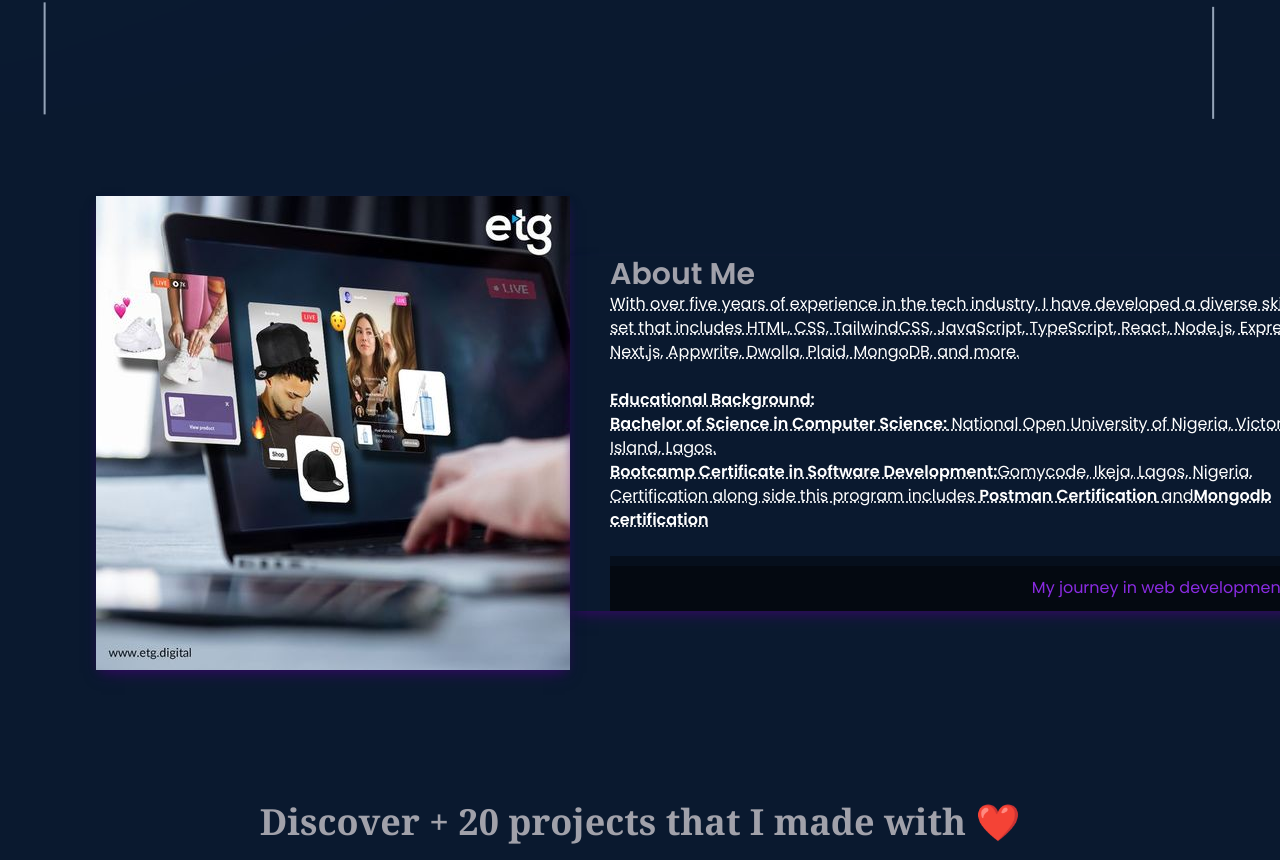
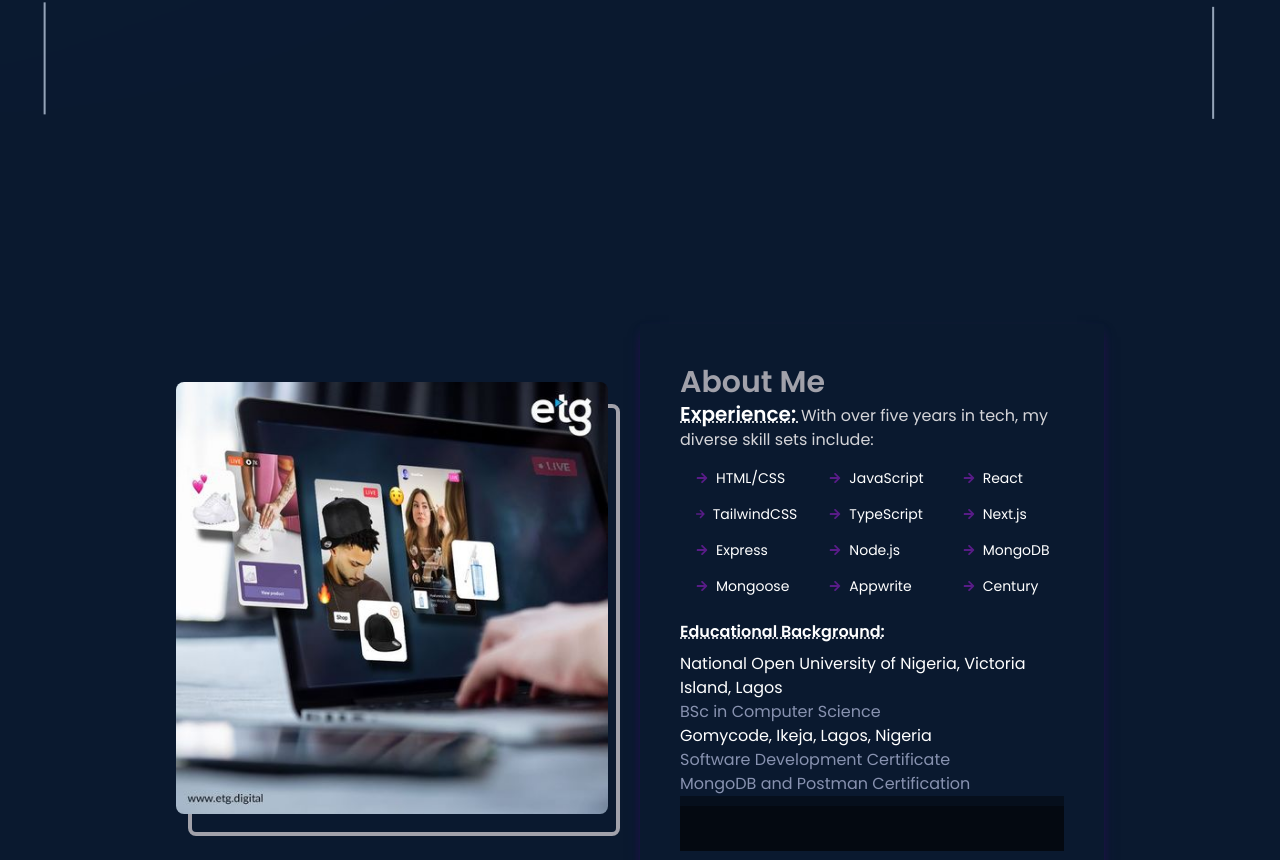
Before and after one commit to kelvinempires/portfolio-react, a React (Vite) app: page / in a window 1280 px wide. Shown: the part 700-1560 px from the top of the page. Built offline with nearby package versions, Linux system fonts and the light colour scheme.

Commit message:
feat: add MyList component and integrate react-icons; update About and NavBar styles for improved aesthetics

```diff
--- a/package.json
+++ b/package.json
@@ -17,6 +17,7 @@
     "@fortawesome/react-fontawesome": "^0.2.2",
     "react": "^18.3.1",
     "react-dom": "^18.3.1",
+    "react-icons": "^5.4.0",
     "react-router-dom": "^7.1.1",
     "react-scroll": "^1.9.0",
     "react-toastify": "^11.0.2"
--- a/src/components/About.jsx
+++ b/src/components/About.jsx
@@ -1,59 +1,29 @@
 import fly from "../assets/aboutImg.jpg";
+import flyHover from "../assets/aboutImgHover.jpg"; // Import the second image
+import MyList from "./MyList";
 
 const About = () => {
   return (
-    <section>
+    <section className="py-12 px-8 md:px-24">
       <div
         id="about"
-        className="flex   items-center p-10 md:p-20  py-12 px-8 md:px-24"
+        className="flex flex-col lg:flex-row h-auto items-center p-10 md:p-20 space-y-8 lg:space-y-0 lg:space-x-8"
       >
-        <img
-          src={fly}
-          alt="tech display"
-          className="w-1/2 h-auto hidden lg:block custom-shadow-indigo"
-        />
-        <div className="text-center md:text-left pl-10 w-full h-auto custom-shadow-indigo transition duration-200 ease-in-out">
-
-          <p className="text-zinc-400 text-3xl font-bold">
-            About Me
-          </p>
-
-          <abbr title="About Me">
-            With over five years of experience in the tech industry, I have
-            developed a diverse skill set that includes HTML, CSS, TailwindCSS,
-            JavaScript, TypeScript, React, Node.js, Express, Next.js, Appwrite,
-            Dwolla, Plaid, MongoDB, and more.
-            <br />
-            <br />
-            <strong>Educational Background:</strong>
-            <br />
-            <strong>Bachelor of Science in Computer Science:</strong> National
-            Open University of Nigeria, Victoria Island, Lagos.
-            <br />
-            <strong>Bootcamp Certificate in Software Development:</strong>
-            Gomycode, Ikeja, Lagos, Nigeria. Certification along side this
-            program includes <strong>Postman Certification</strong> and
-            <strong>Mongodb certification</strong>
-            <br />
-            <br />
-          </abbr>
-
-          <div className="relative overflow-hidden whitespace-nowrap bg-gray-200 py-2 marquee-container">
-            <div className="animate-marquee inline-block">
-              <div className="marquee-container">
-                <div className="marquee-text">
-                  My journey in web development began with a deep curiosity for
-                  how things work, and it has evolved into a career where I
-                  continuously strive to learn and adapt to new challenges. I
-                  thrive in collaborative environments and enjoy solving complex
-                  problems to deliver high-quality solutions. Outside of coding,
-                  I enjoy staying active, exploring new technologies, and
-                  contributing to open source projects. Join me on this exciting
-                  journey of innovation and excellence in web development.
-                </div>
-              </div>
-            </div>
-          </div>
+        <div className="flex-1 w-full lg:w-1/2 h-auto relative group">
+          <div className="absolute inset-0 border-4 border-zinc-400 rounded-lg transition-all duration-700 ease-in-out transform translate-x-3 translate-y-3 group-hover:translate-x-6 group-hover:translate-y-6"></div>
+          <img
+            src={fly}
+            alt="tech display"
+            className="w-full h-full object-cover rounded-lg relative z-10 transition-transform duration-700 ease-in-out transform translate-y-[-10px] group-hover:translate-y-[-20px] opacity-100 group-hover:opacity-0"
+          />
+          <img
+            src={flyHover}
+            alt="tech display hover"
+            className="w-full h-full object-cover rounded-lg absolute top-0 left-0 transition-opacity duration-700 ease-in-out opacity-0 group-hover:opacity-100"
+          />
+        </div>
+        <div className="flex-1 w-full lg:w-1/2 h-auto">
+          <MyList />
         </div>
       </div>
     </section>
--- a/src/components/Contact.jsx
+++ b/src/components/Contact.jsx
@@ -1,10 +1,9 @@
 import { FontAwesomeIcon } from "@fortawesome/react-fontawesome";
 import emailjs from "@emailjs/browser";
-import {
-  // faLocationDot,
-  // faEnvelope,
-  // faPhone,
-} from "@fortawesome/free-solid-svg-icons";
+import // faLocationDot,
+// faEnvelope,
+// faPhone,
+"@fortawesome/free-solid-svg-icons";
 import {
   faWhatsapp,
   faTwitter,
@@ -130,7 +129,7 @@ const Contact = () => {
           </button>
         </form>
         <ToastContainer />
-        <h3 className="text-2xl font-semibold mt-8 mb-6 custom-gradient-text">
+        <h3 className="text-2xl font-semibold mt-8 mb-6 text-zinc-400">
           Would love to hear from you
         </h3>
         <div className="social-icons flex space-x-4 mb-6">
--- a/src/components/HeroSection.jsx
+++ b/src/components/HeroSection.jsx
@@ -10,7 +10,7 @@ const HeroSection = () => {
       {/* <SocialIcons /> */}
       <div
         id="home"
-        className="  md:mt-24 mt-16 h-[calc(100dvh-5rem)] w-full max-w-7xl mx-auto overflow-hidden relative md:py-8 py-12 px-8 md:px-24   sm:mt-20 sm:px-16  lg:py-12"
+        className="h-screen  md:mt-24 mt-16 w-full max-w-7xl mx-auto overflow-hidden relative md:py-8 py-12 px-8 md:px-24   sm:mt-20 sm:px-16  lg:py-12"
       >
         <div className="relative z-10">
           <span className="text-3xl font-semibold block md:inline">Hello,</span>
--- /dev/null
+++ b/src/components/MyList.jsx
@@ -0,0 +1,68 @@
+import { FaArrowRight } from "react-icons/fa";
+
+const MyList = () => {
+  const items = [
+    "HTML/CSS",
+    "JavaScript",
+    "React",
+    "TailwindCSS",
+    "TypeScript",
+    "Next.js",
+    "Express",
+    "Node.js",
+    "MongoDB",
+    "Mongoose",
+    "Appwrite",
+    "Century",
+  ];
+
+  return (
+    <div className="text-center md:text-left p-10 w-full h-auto custom-shadow-indigo transition duration-200 ease-in-out">
+      <p className="text-zinc-400 text-3xl font-bold">About Me</p>
+      <div>
+        <abbr title="experience">
+          <strong className="text-xl">Experience: </strong>
+        </abbr>
+        <span className="text-zinc-300">
+          With over five years in tech, my diverse skill sets include:
+        </span>
+        <div className="grid grid-cols-1 sm:grid-cols-2 md:grid-cols-3 gap-4 text-sm mt-4">
+          {items.map((item, index) => (
+            <div key={index} className="flex items-center ml-4">
+              <FaArrowRight className="text-purple-900 mr-2 text-xs" />
+              <span>{item}</span>
+            </div>
+          ))}
+        </div>
+        <abbr title="Educational Background" className="block mt-6">
+          <strong>Educational Background:</strong>
+        </abbr>
+        <div className="mt-2">
+          <h3>National Open University of Nigeria, Victoria Island, Lagos</h3>
+          <p>BSc in Computer Science</p>
+          <h3>Gomycode, Ikeja, Lagos, Nigeria</h3>
+          <p>Software Development Certificate</p>
+          <p>MongoDB and Postman Certification</p>
+        </div>
+      </div>
+      <div className="relative overflow-hidden whitespace-nowrap bg-gray-200 py-2 marquee-container">
+        <div className="animate-marquee inline-block">
+          <div className="marquee-container">
+            <div className="marquee-text">
+              My journey in web development began with a deep curiosity for how
+              things work, and it has evolved into a career where I continuously
+              strive to learn and adapt to new challenges. I thrive in
+              collaborative environments and enjoy solving complex problems to
+              deliver high-quality solutions. Outside of coding, I enjoy staying
+              active, exploring new technologies, and contributing to open
+              source projects. Join me on this exciting journey of innovation
+              and excellence in web development.
+            </div>
+          </div>
+        </div>
+      </div>
+    </div>
+  );
+};
+
+export default MyList;
--- a/src/components/NavBar.jsx
+++ b/src/components/NavBar.jsx
@@ -50,7 +50,7 @@ const NavBar = () => {
           activeClass="active"
           to="about"
           spy={true}
-          offset={-50}
+          offset={45}
           smooth={true}
           duration={500}
           className="text-lg cursor-pointer hover:text-violet-900 transition-all relative pb-1"
@@ -94,12 +94,12 @@ const NavBar = () => {
 
       <FontAwesomeIcon
         icon={faBars}
-        className="text-indigo-600 text-3xl cursor-pointer md:hidden"
+        className="text-purple-900 text-3xl cursor-pointer md:hidden"
         onClick={() => setShow(!show)}
       />
 
       {show && (
-        <div className="absolute top-20 right-0 w-48 bg-white shadow-md rounded-xl md:hidden flex flex-col space-y-4 p-6 z-20">
+        <div className="absolute top-20 right-0 w-48 bg-customBlue shadow-md rounded-xl md:hidden flex flex-col space-y-4 p-6 z-20">
           <Link
             activeClass="active"
             to="home"
@@ -107,7 +107,7 @@ const NavBar = () => {
             offset={-100}
             smooth={true}
             duration={500}
-            className="text-lg cursor-pointer hover:text-indigo-600 transition-colors"
+            className="text-lg cursor-pointer hover:text-purple-900 transition-colors"
             onClick={() => setShow(false)}
           >
             Home
@@ -119,7 +119,7 @@ const NavBar = () => {
             offset={-50}
             smooth={true}
             duration={500}
-            className="text-lg cursor-pointer hover:text-indigo-600 transition-colors"
+            className="text-lg cursor-pointer hover:text-purple-900 transition-colors"
             onClick={() => setShow(false)}
           >
             About
@@ -131,7 +131,7 @@ const NavBar = () => {
             offset={-10}
             smooth={true}
             duration={500}
-            className="text-lg cursor-pointer hover:text-indigo-600 transition-colors"
+            className="text-lg cursor-pointer hover:text-purple-900 transition-colors"
             onClick={() => setShow(false)}
           >
             Portfolio
@@ -143,7 +143,7 @@ const NavBar = () => {
             offset={-30}
             smooth={true}
             duration={500}
-            className="text-lg cursor-pointer hover:text-indigo-600 transition-colors"
+            className="text-lg cursor-pointer hover:text-purple-900 transition-colors"
             onClick={() => setShow(false)}
           >
             Contact
--- a/tailwind.config.js
+++ b/tailwind.config.js
@@ -7,6 +7,10 @@ export default {
         customColor: "rgb(136, 146, 176)",
         colorP: "rgb(136, 146, 176)",
         customGreen: "rgb(95, 241, 207)",
+        customBlue: "rgb(10, 25, 47)",
+      },
+      fontSize: {
+        xxs: "0.625rem", // 10px
       },
       backgroundImage: {
         "custom-gradient-text":
```
Also changed, not shown: src/assets/aboutImgHover.jpg (added), 1 other file (tests, documents, lock files or other folders).
